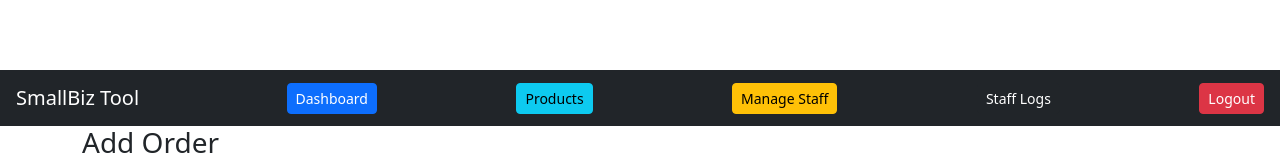
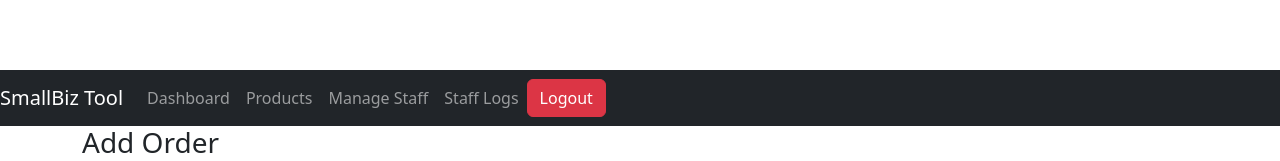
Before and after one commit to Vijay-soundhariya/billing-app, a Flask app: page /add_order in a window 1280 px wide. Shown: the top 161 px of the page. Run offline with Flask 3, Linux system fonts and the light colour scheme; a user stored in the database is signed in.

Commit message:
Refactor navbar for authenticated users

```diff
--- a/templates/base.html
+++ b/templates/base.html
@@ -7,31 +7,24 @@
   <style>body{padding-top:70px;}</style>
 </head>
 <body>
-<nav class="navbar navbar-dark bg-dark px-3">
-    <span class="navbar-brand">SmallBiz Tool</span>
+<nav class="navbar navbar-expand-lg navbar-dark bg-dark">
+  <a class="navbar-brand" href="/">SmallBiz Tool</a>
 
-    {% if current_user.is_authenticated %}
+  {% if current_user.is_authenticated %}
+    <ul class="navbar-nav">
+      <li class="nav-item"><a class="nav-link" href="/dashboard">Dashboard</a></li>
+      <li class="nav-item"><a class="nav-link" href="/products">Products</a></li>
+      <li class="nav-item"><a class="nav-link" href="/manage_staff">Manage Staff</a></li>
+      <li class="nav-item"><a class="nav-link" href="/staff_logs">Staff Logs</a></li>
+    </ul>
 
-        {% if current_user.is_owner %}
-            <!-- OWNER MENU -->
-            <a class="btn btn-primary btn-sm me-2" href="/dashboard">Dashboard</a>
-            <a class="btn btn-info btn-sm me-2" href="/products">Products</a>
-            <a class="btn btn-warning btn-sm me-2" href="/owner/create_staff">Manage Staff</a>
-            <a class="btn btn-dark btn-sm me-2" href="/admin/logs">Staff Logs</a>
+    <form class="form-inline ml-auto">
+      <a href="/logout" class="btn btn-danger">Logout</a>
+    </form>
 
-        {% else %}
-            <!-- STAFF MENU -->
-            <a class="btn btn-info btn-sm me-2" href="/staff/products">Manage Products</a>
-            <a class="btn btn-success btn-sm me-2" href="/add_order">Add Order</a>
-        {% endif %}
+  {% endif %}
+</nav>
 
-        <a class="btn btn-danger btn-sm" href="/logout">Logout</a>
-
-    {% else %}
-        <!-- NOT LOGGED IN → HIDE ALL BUTTONS -->
-        <span class="text-light">Please Login</span>
-    {% endif %}
-</nav>
 
 <div class="container">
   {% with msgs = get_flashed_messages(with_categories=true) %}
```
